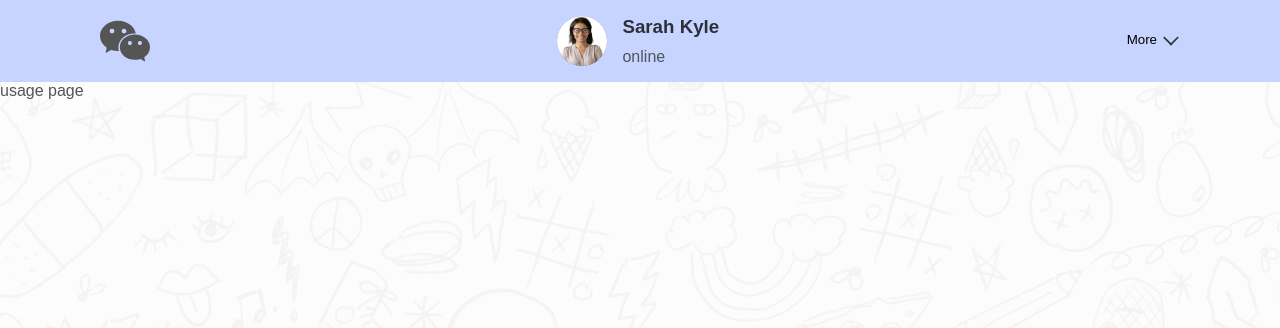
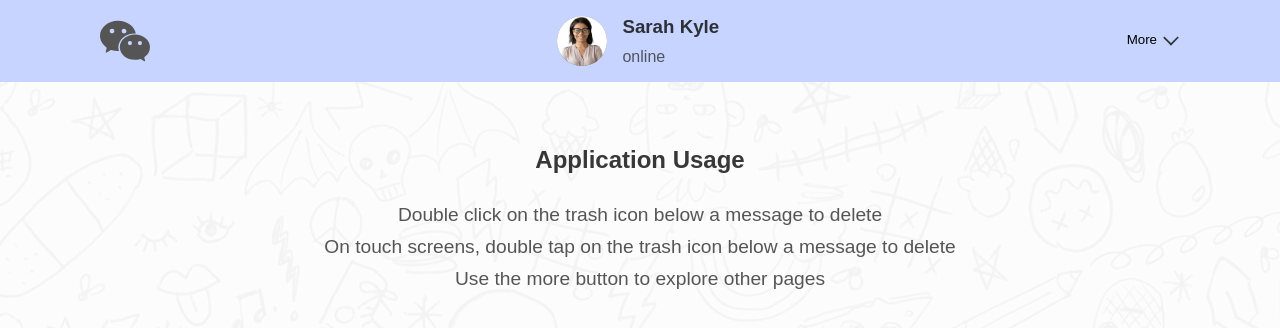
Before and after one commit to ibraheemosule/quick-talk, a Next.js app: page /usage in a window 1280 px wide. Shown: the top 328 px of the page. Built offline with nearby package versions, Linux system fonts and the light colour scheme.

Commit message:
built the usage page

```diff
--- a/pages/usage.tsx
+++ b/pages/usage.tsx
@@ -1,7 +1,23 @@
 import type { NextPage } from "next";
+import { UsageStyle } from "../styles/UsageStyle.styled";
+import { IUsage } from "../ts-types/componentTypes";
 
 const Usage: NextPage = () => {
-  return <div>usage page</div>;
+  return (
+    <UsageStyle>
+      <div className="usage">
+        <h1>Application Usage</h1>
+        <ul className="usage__info">
+          <li>Double click on the trash icon below a message to delete</li>
+          <li>
+            On touch screens, double tap on the trash icon below a message to
+            delete
+          </li>
+          <li>Use the more button to explore other pages</li>
+        </ul>
+      </div>
+    </UsageStyle>
+  );
 };
 
 export default Usage;
--- /dev/null
+++ b/styles/UsageStyle.styled.ts
@@ -0,0 +1,36 @@
+import styled from "styled-components";
+import { Container } from "./Container.styled";
+
+export const UsageStyle = styled(Container)`
+  display: flex;
+  flex-direction: column;
+  justify-content: space-between;
+  padding-top: 4rem;
+  padding-bottom: 2rem;
+  height: 100%;
+
+  .usage {
+    width: 100%;
+    margin: 0 auto;
+    padding: 0 15px;
+
+    &__info {
+      margin-top: 30px;
+
+      li {
+        margin-top: 10px;
+        font-size: 1.2rem;
+      }
+    }
+  }
+
+  @media (min-width: 768px) {
+    .usage {
+      text-align: center;
+
+      &__info {
+        list-style-type: none;
+      }
+    }
+  }
+`;
--- a/ts-types/componentTypes.ts
+++ b/ts-types/componentTypes.ts
@@ -12,3 +12,5 @@ export interface IHomePage {}
 export interface INavbar {}
 
 export interface IProfile {}
+
+export interface IUsage {}
```
Also changed, not shown: pages/Global.styled.ts (deleted, +0 -18 lines).
